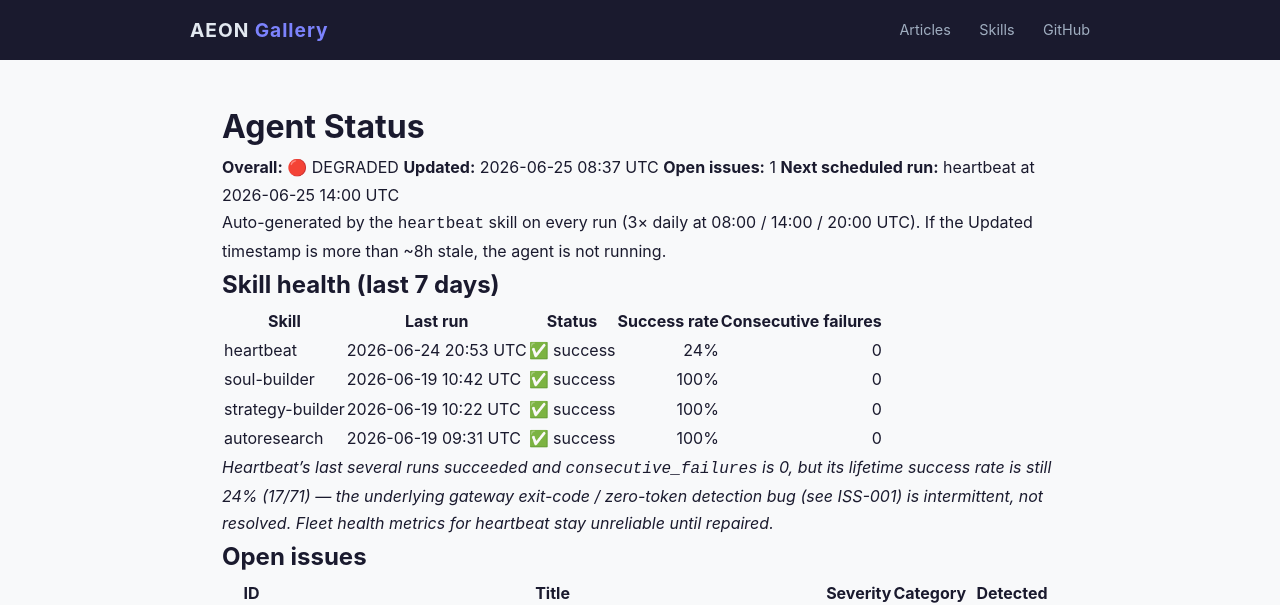
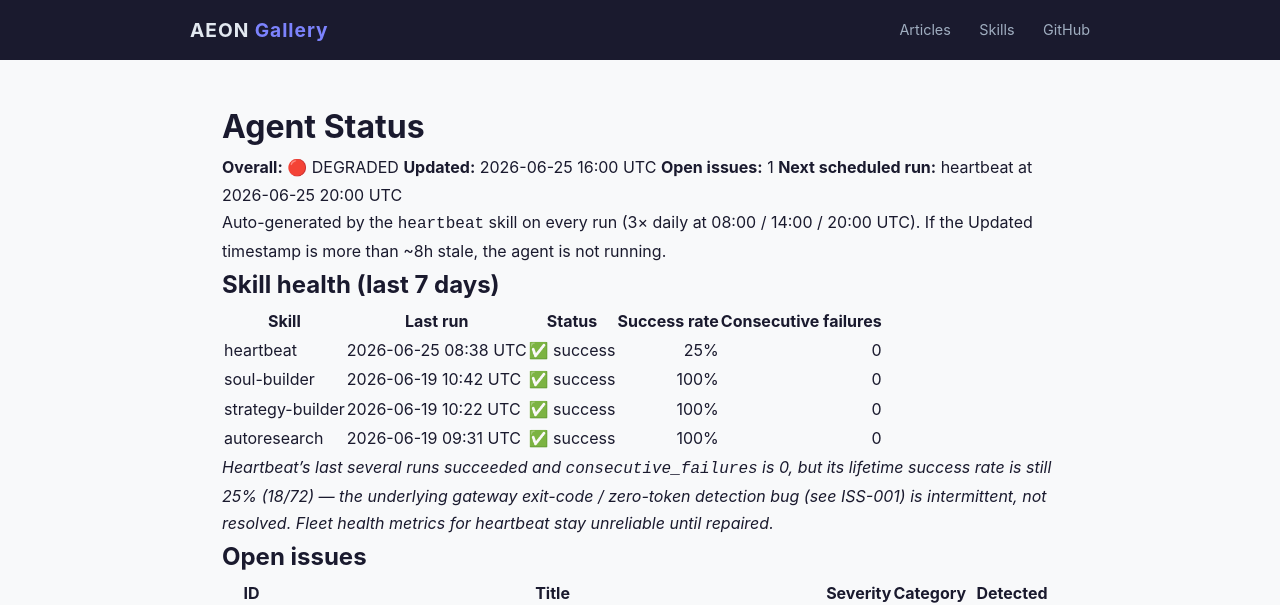
Before and after one commit to RickCrosschain/aeon, a Jekyll site: the page built from docs/status.md, in a window 1280 px wide. Shown: the top 605 px of the page. Built offline with Jekyll 4.4.1, drawn with Linux system fonts in a browser that asks for light colours.

Commit message:
chore(heartbeat): auto-commit 2026-06-25

```diff
--- a/docs/status.md
+++ b/docs/status.md
@@ -7,9 +7,9 @@ permalink: /status/
 # Agent Status
 
 **Overall:** 🔴 DEGRADED
-**Updated:** 2026-06-25 08:37 UTC
+**Updated:** 2026-06-25 16:00 UTC
 **Open issues:** 1
-**Next scheduled run:** heartbeat at 2026-06-25 14:00 UTC
+**Next scheduled run:** heartbeat at 2026-06-25 20:00 UTC
 
 Auto-generated by the `heartbeat` skill on every run (3× daily at 08:00 / 14:00 / 20:00 UTC). If the Updated timestamp is more than ~8h stale, the agent is not running.
 
@@ -17,12 +17,12 @@ Auto-generated by the `heartbeat` skill on every run (3× daily at 08:00 / 14:00
 
 | Skill | Last run | Status | Success rate | Consecutive failures |
 |-------|----------|--------|-------------:|---------------------:|
-| heartbeat | 2026-06-24 20:53 UTC | ✅ success | 24% | 0 |
+| heartbeat | 2026-06-25 08:38 UTC | ✅ success | 25% | 0 |
 | soul-builder | 2026-06-19 10:42 UTC | ✅ success | 100% | 0 |
 | strategy-builder | 2026-06-19 10:22 UTC | ✅ success | 100% | 0 |
 | autoresearch | 2026-06-19 09:31 UTC | ✅ success | 100% | 0 |
 
-_Heartbeat's last several runs succeeded and `consecutive_failures` is 0, but its lifetime success rate is still 24% (17/71) — the underlying gateway exit-code / zero-token detection bug (see ISS-001) is intermittent, not resolved. Fleet health metrics for heartbeat stay unreliable until repaired._
+_Heartbeat's last several runs succeeded and `consecutive_failures` is 0, but its lifetime success rate is still 25% (18/72) — the underlying gateway exit-code / zero-token detection bug (see ISS-001) is intermittent, not resolved. Fleet health metrics for heartbeat stay unreliable until repaired._
 
 ## Open issues
 
--- a/memory/token-usage.csv
+++ b/memory/token-usage.csv
@@ -20,3 +20,4 @@ date,skill,model,input_tokens,output_tokens,cache_read,cache_creation
 2026-06-24,heartbeat,claude-opus-4-8,2094,5435,336746,40207
 2026-06-24,heartbeat,claude-opus-4-8,2100,6916,507937,41217
 2026-06-25,heartbeat,claude-opus-4-8,2100,4541,480118,39558
+2026-06-25,heartbeat,claude-opus-4-8,2092,4419,280561,38163
```
Also changed, not shown: memory/logs/2026-06-25.md (+15 -0 lines), .outputs/heartbeat.md.
